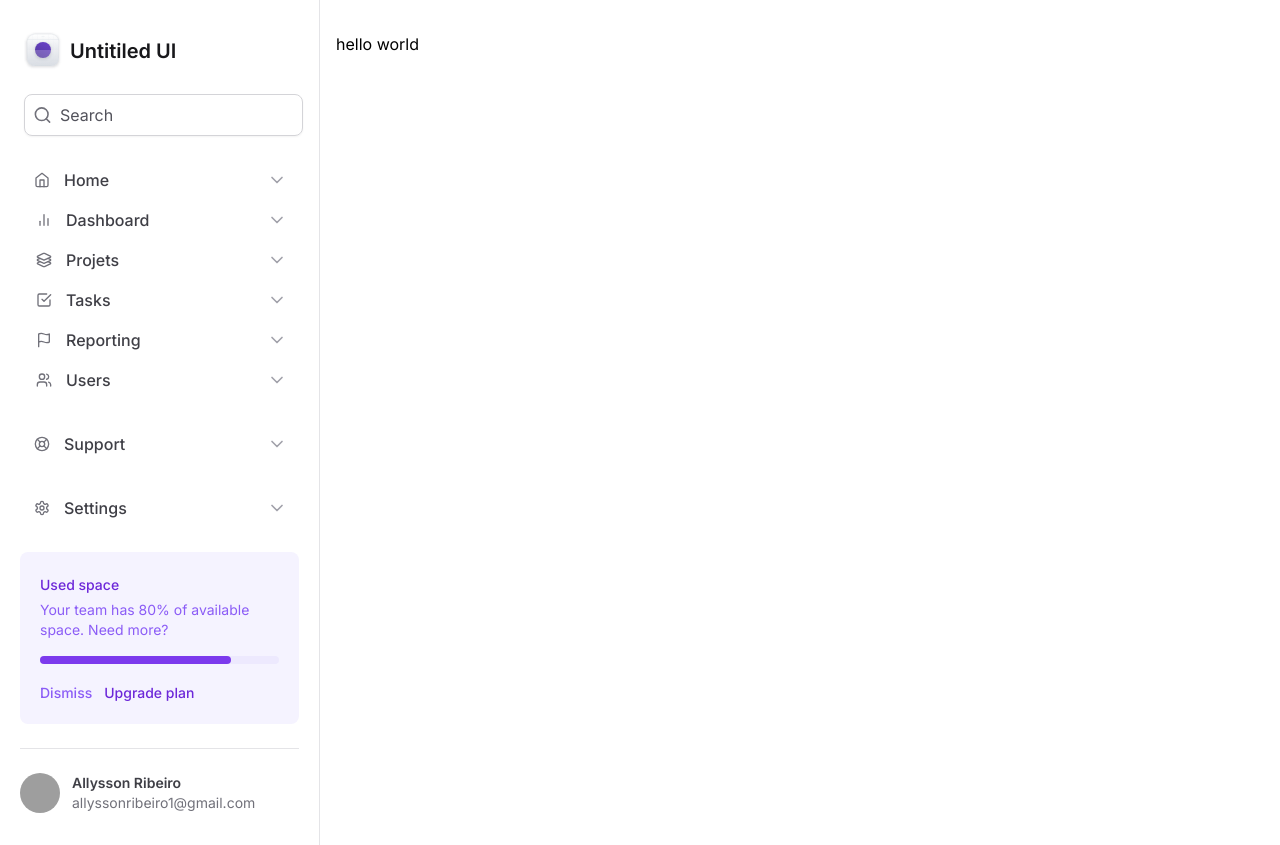
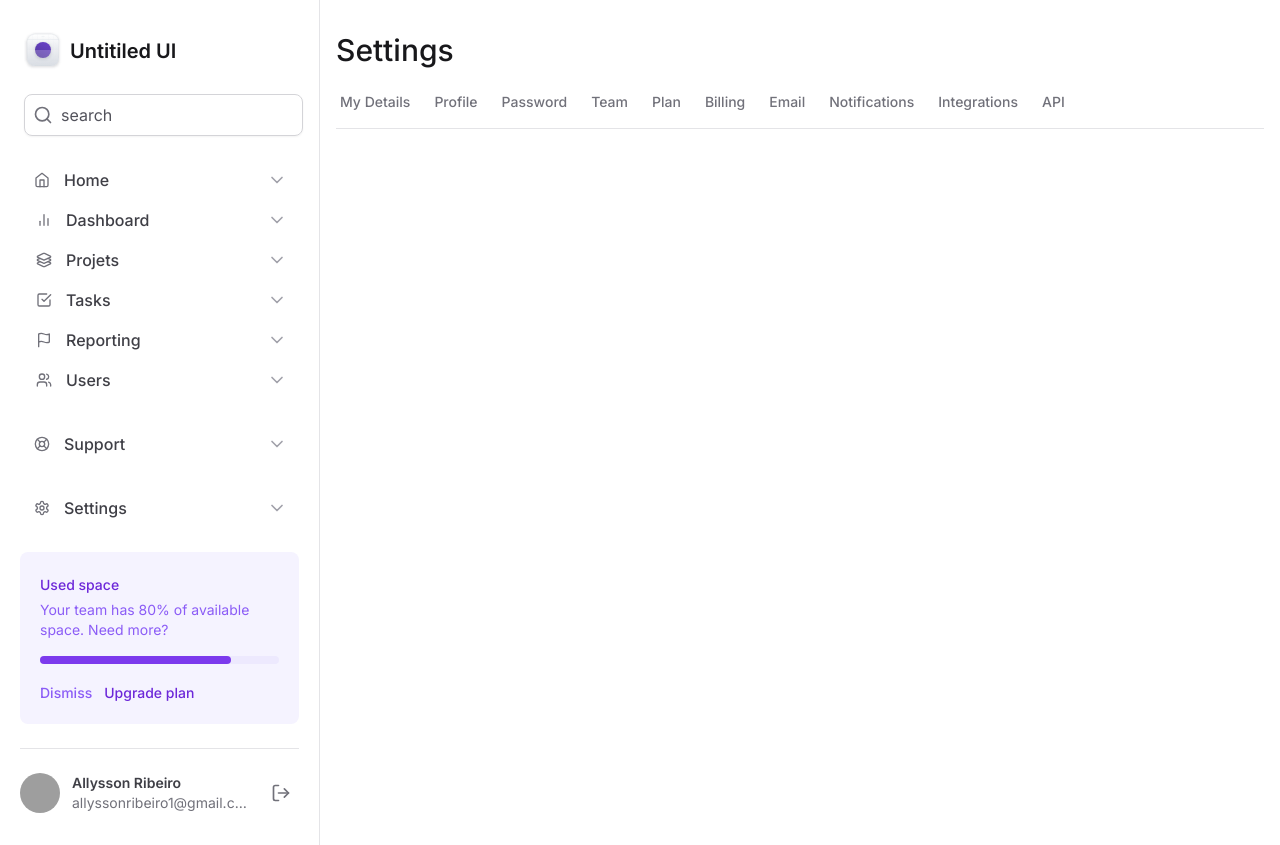
Before and after one commit to AllyssonR/tailwind-next, a Next.js app: page / in a window 1280 px wide. Built offline with nearby package versions, Linux system fonts and the light colour scheme; grey boxes are pictures that could not be loaded.

Commit message:
add menu tabs

```diff
--- a/package.json
+++ b/package.json
@@ -9,6 +9,7 @@
     "lint": "next lint"
   },
   "dependencies": {
+    "@radix-ui/react-tabs": "^1.0.4",
     "lucide-react": "^0.290.0",
     "next": "14.0.0",
     "react": "^18",
--- a/src/app/layout.tsx
+++ b/src/app/layout.tsx
@@ -16,7 +16,7 @@ export default function RootLayout({
   children: React.ReactNode
 }) {
   return (
-    <html lang="en">
+    <html lang="en" className="antialiased">
       <body className={inter.className}>
         <div className="grid min-h-screen grid-cols-app">
           <Sidebar />
--- a/src/app/page.tsx
+++ b/src/app/page.tsx
@@ -1,3 +1,9 @@
+import { SettingsTabs } from '@/components/SettingsTabs'
 export default function Home() {
-  return <h1>hello world</h1>
+  return (
+    <>
+      <h1 className="text-3xl font-medium text-zinc-900">Settings</h1>
+      <SettingsTabs />
+    </>
+  )
 }
--- /dev/null
+++ b/src/components/SettingsTabs/index.tsx
@@ -0,0 +1,22 @@
+'use client'
+import * as Tabs from '@radix-ui/react-tabs'
+import { TabItem } from './tabitem'
+
+export function SettingsTabs() {
+  return (
+    <Tabs.Root>
+      <Tabs.List className="mt-6 flex w-full items-center gap-4 border-b border-zinc-200">
+        <TabItem key={'tab1'} title="My Details" isSelected value="tab1" />
+        <TabItem key={'tab2'} title="Profile" value="tab2" />
+        <TabItem key={'tab3'} title="Password" value="tab3" />
+        <TabItem key={'tab4'} title="Team" value="tab4" />
+        <TabItem key={'tab5'} title="Plan" value="tab5" />
+        <TabItem key={'tab6'} title="Billing" value="tab6" />
+        <TabItem key={'tab7'} title="Email" value="tab7" />
+        <TabItem key={'tab8'} title="Notifications" value="tab8" />
+        <TabItem key={'tab9'} title="Integrations" value="tab9" />
+        <TabItem key={'tab10'} title="API" value="tab10" />
+      </Tabs.List>
+    </Tabs.Root>
+  )
+}
--- /dev/null
+++ b/src/components/SettingsTabs/tabitem.tsx
@@ -0,0 +1,20 @@
+'use client'
+import * as Tabs from '@radix-ui/react-tabs'
+export interface TabItemProps {
+  value: string
+  title: string
+  isSelected?: boolean
+}
+export function TabItem({ value, title, isSelected = false }: TabItemProps) {
+  return (
+    <Tabs.Trigger
+      value={value}
+      className="relative px-1 pb-4 text-sm font-medium text-zinc-500 hover:text-violet-700"
+    >
+      <span>{title}</span>
+      {isSelected && (
+        <div className="absolute inset-x-0 -bottom-px h-0.5 border-violet-700" />
+      )}
+    </Tabs.Trigger>
+  )
+}
--- a/src/components/Sidebar/Profile.tsx
+++ b/src/components/Sidebar/Profile.tsx
@@ -1,19 +1,27 @@
+import { LogOut } from 'lucide-react'
+
 export function Profile() {
   return (
-    <div className="flex items-center gap-3">
+    <div className="flex grid-cols-profile items-center gap-3">
       <img
         src="https://avatars.githubusercontent.com/u/42867875?v=4"
         className="h-10 w-10 rounded-full"
         alt=""
       />
-      <div className="flex flex-col">
+      <div className=" flex flex-col truncate">
         <span className="text-sm font-semibold text-zinc-700">
           Allysson Ribeiro
         </span>
-        <span className="text-sm text-zinc-500">
+        <span className="truncate text-sm text-zinc-500">
           allyssonribeiro1@gmail.com
         </span>
       </div>
+      <button
+        type="button"
+        className="ml-auto rounded-md p-2 hover:bg-zinc-500"
+      >
+        <LogOut className="h-5 w-5 text-zinc-500 " />
+      </button>
     </div>
   )
 }
--- a/src/components/Sidebar/index.tsx
+++ b/src/components/Sidebar/index.tsx
@@ -13,17 +13,18 @@ import {
   Users,
 } from 'lucide-react'
 import { Profile } from './Profile'
+import { InputControl, InputPrefix, InputRoot } from './input'
+
 export function Sidebar() {
   return (
     <aside className=" flex flex-col gap-6 border-r border-zinc-200 px-5 py-8">
       <Logo />
-      <div className=" mx-1 flex w-full items-center gap-2 rounded-lg border border-zinc-300 p-2 shadow-sm">
-        <Search className="h-5 w-5 text-zinc-500" />
-        <input
-          className="flex-1 bg-transparent p-0 text-zinc-900 placeholder:text-zinc-600"
-          placeholder="Search"
-        />
-      </div>
+      <InputRoot>
+        <InputPrefix>
+          <Search className="h-5 w-5 text-zinc-500" />
+        </InputPrefix>
+        <InputControl placeholder="search" />
+      </InputRoot>
       <nav className="space-x-0.5">
         <NavItem title="Home" icon={Home} />
         <NavItem title="Dashboard" icon={BarChart2} />
--- /dev/null
+++ b/src/components/Sidebar/input.tsx
@@ -0,0 +1,27 @@
+import { ComponentProps } from 'react'
+
+type InputPrefixProps = ComponentProps<'div'>
+
+export function InputPrefix(props: InputPrefixProps) {
+  return <div {...props} />
+}
+
+type InputControlProps = ComponentProps<'input'>
+
+export function InputControl(props: InputControlProps) {
+  return (
+    <input
+      className="flex-1 bg-transparent p-0 text-zinc-900 placeholder:text-zinc-600"
+      {...props}
+    />
+  )
+}
+type InputRootprops = ComponentProps<'input'>
+export function InputRoot(props: InputRootprops) {
+  return (
+    <div
+      className=" mx-1 flex w-full items-center gap-2 rounded-lg border border-zinc-300 p-2 shadow-sm"
+      {...props}
+    ></div>
+  )
+}
--- a/tailwind.config.ts
+++ b/tailwind.config.ts
@@ -10,6 +10,7 @@ const config: Config = {
     extend: {
       gridTemplateColumns: {
         app: 'minmax(18rem, 20rem) 1fr',
+        profile: 'mincontent 1fr mincontent',
       },
       maxWidth: {
         app: '700px',
```
Also changed, not shown: 1 other file (tests, documents, lock files or other folders).
